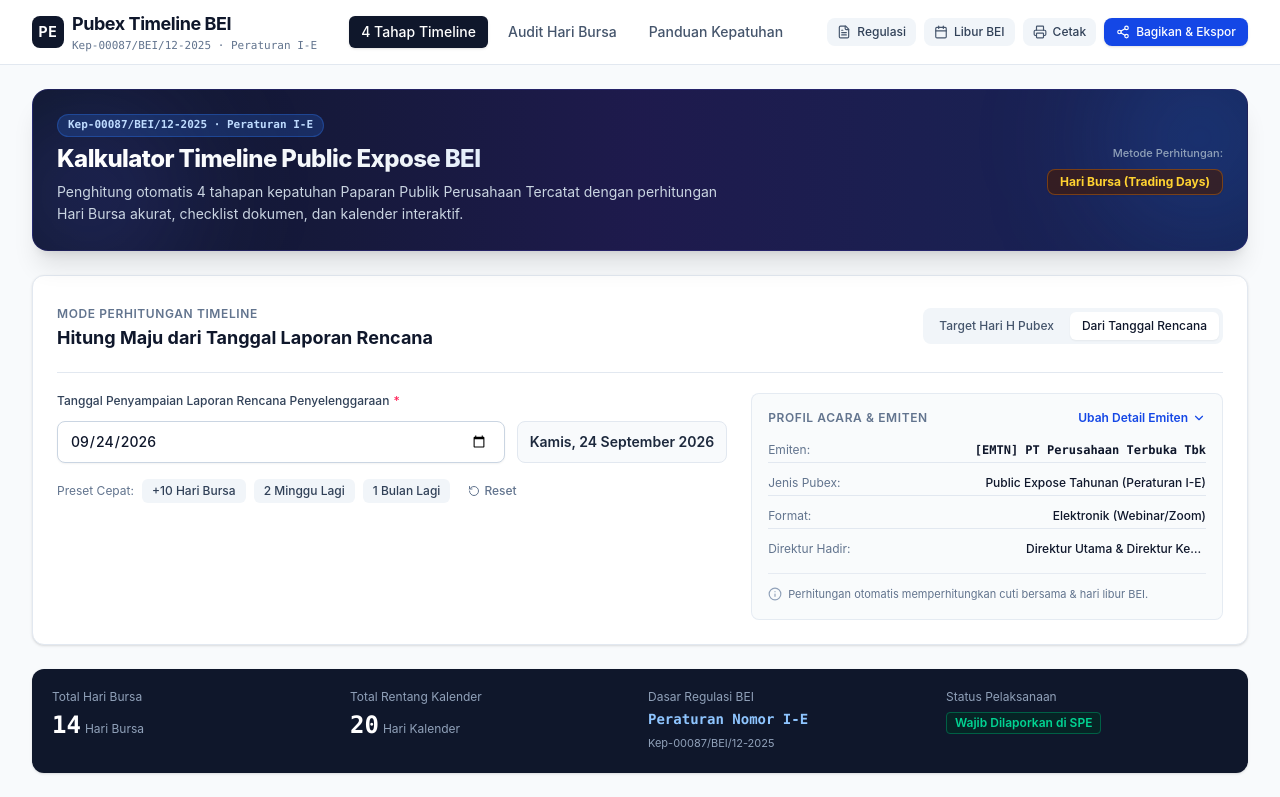
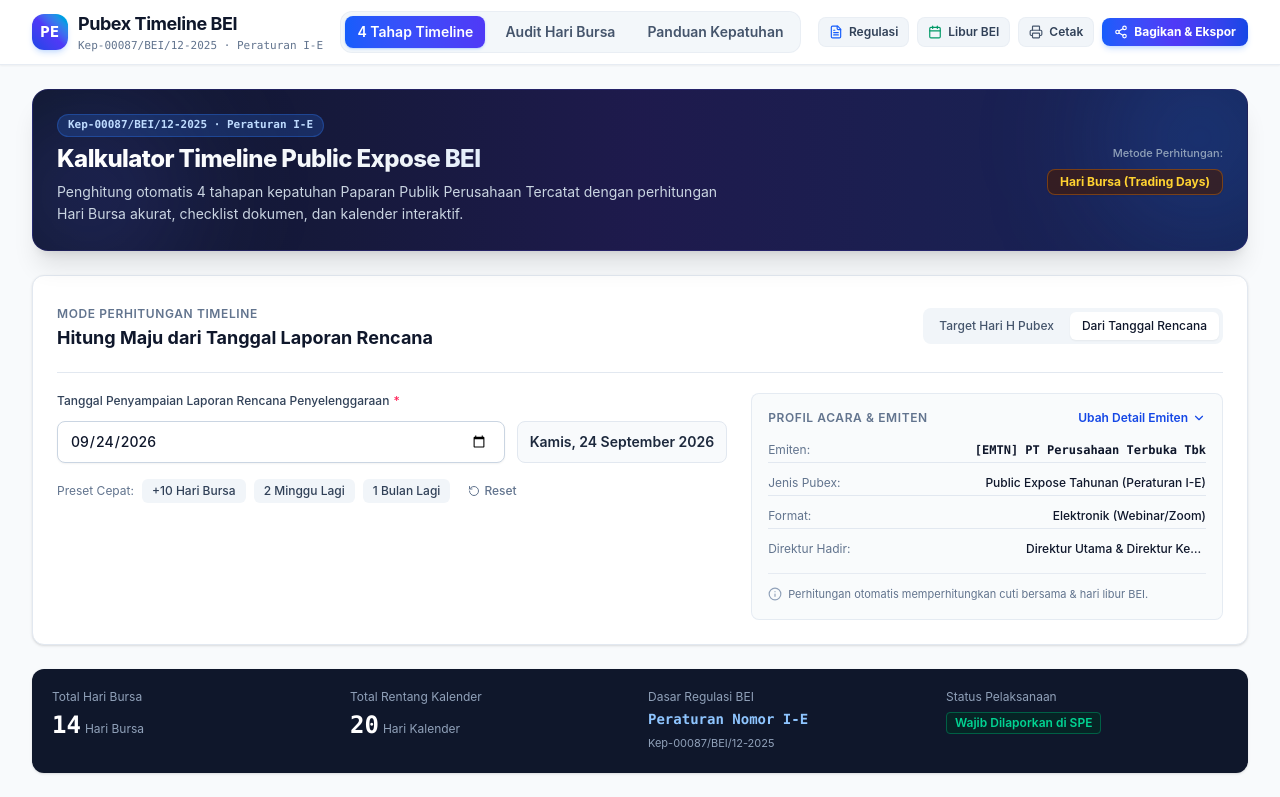
Before and after one commit to hendyka/Pubex, a React (Vite) app: page / in a window 1280 px wide. Shown: the top 797 px of the page. Built offline with nearby package versions, Linux system fonts and the light colour scheme.

Commit message:
Update Header.tsx

```diff
--- a/src/components/Header.tsx
+++ b/src/components/Header.tsx
@@ -19,17 +19,17 @@ export const Header: React.FC<HeaderProps> = ({
   setActiveTab,
 }) => {
   return (
-    <header className="sticky top-0 z-40 bg-white/95 backdrop-blur-md border-b border-slate-200">
+    <header className="sticky top-0 z-40 bg-white/90 backdrop-blur-md border-b border-slate-200/80 shadow-xs">
       <div className="max-w-7xl mx-auto px-4 sm:px-6 lg:px-8">
         <div className="flex items-center justify-between h-16">
-          {/* Zone 1: Single text element wordmark */}
+          {/* Zone 1: Logo & Branding */}
           <div className="flex items-center gap-3">
-            <a href="/" className="flex items-center gap-2 group">
-              <div className="w-8 h-8 rounded-lg bg-slate-900 text-white flex items-center justify-center font-bold text-sm tracking-wider">
+            <a href="/" className="flex items-center gap-2.5 group">
+              <div className="w-9 h-9 rounded-xl bg-gradient-to-tr from-blue-700 via-indigo-600 to-cyan-500 text-white flex items-center justify-center font-extrabold text-sm tracking-wider shadow-md shadow-blue-500/20 group-hover:scale-105 transition-all">
                 PE
               </div>
               <div className="flex flex-col">
-                <span className="text-base sm:text-lg font-bold tracking-tight text-slate-900 group-hover:text-blue-700 transition-colors">
+                <span className="text-base sm:text-lg font-bold tracking-tight text-slate-900 group-hover:text-blue-600 transition-colors">
                   Pubex Timeline BEI
                 </span>
                 <span className="text-[11px] font-mono text-slate-500 hidden sm:block">
@@ -39,34 +39,34 @@ export const Header: React.FC<HeaderProps> = ({
             </a>
           </div>
 
-          {/* Zone 2: Navigation Links / View Switchers */}
-          <nav className="flex items-center gap-1 sm:gap-2">
+          {/* Zone 2: Navigation Tabs */}
+          <nav className="flex items-center gap-1 sm:gap-2 p-1 bg-slate-100/80 rounded-xl border border-slate-200/60">
             <button
               onClick={() => setActiveTab('timeline')}
-              className={`px-3 py-1.5 text-xs sm:text-sm font-medium rounded-md transition-colors ${
+              className={`px-3 py-1.5 text-xs sm:text-sm font-semibold rounded-lg transition-all duration-200 ${
                 activeTab === 'timeline'
-                  ? 'bg-slate-900 text-white shadow-sm'
-                  : 'text-slate-600 hover:text-slate-900 hover:bg-slate-100'
+                  ? 'bg-gradient-to-r from-blue-600 to-indigo-600 text-white shadow-sm shadow-blue-500/25'
+                  : 'text-slate-600 hover:text-slate-900 hover:bg-white/60'
               }`}
             >
               4 Tahap Timeline
             </button>
             <button
               onClick={() => setActiveTab('audit')}
-              className={`px-3 py-1.5 text-xs sm:text-sm font-medium rounded-md transition-colors ${
+              className={`px-3 py-1.5 text-xs sm:text-sm font-semibold rounded-lg transition-all duration-200 ${
                 activeTab === 'audit'
-                  ? 'bg-slate-900 text-white shadow-sm'
-                  : 'text-slate-600 hover:text-slate-900 hover:bg-slate-100'
+                  ? 'bg-gradient-to-r from-blue-600 to-indigo-600 text-white shadow-sm shadow-blue-500/25'
+                  : 'text-slate-600 hover:text-slate-900 hover:bg-white/60'
               }`}
             >
               Audit Hari Bursa
             </button>
             <button
               onClick={() => setActiveTab('guidelines')}
-              className={`hidden md:inline-flex px-3 py-1.5 text-xs sm:text-sm font-medium rounded-md transition-colors ${
+              className={`hidden md:inline-flex px-3 py-1.5 text-xs sm:text-sm font-semibold rounded-lg transition-all duration-200 ${
                 activeTab === 'guidelines'
-                  ? 'bg-slate-900 text-white shadow-sm'
-                  : 'text-slate-600 hover:text-slate-900 hover:bg-slate-100'
+                  ? 'bg-gradient-to-r from-blue-600 to-indigo-600 text-white shadow-sm shadow-blue-500/25'
+                  : 'text-slate-600 hover:text-slate-900 hover:bg-white/60'
               }`}
             >
               Panduan Kepatuhan
@@ -78,25 +78,25 @@ export const Header: React.FC<HeaderProps> = ({
             <button
               onClick={onOpenRegulation}
               title="Lihat Regulasi Kep-00087/BEI/12-2025"
-              className="inline-flex items-center gap-1.5 px-2.5 py-1.5 text-xs font-medium text-slate-700 bg-slate-100 hover:bg-slate-200 rounded-lg transition-colors"
+              className="inline-flex items-center gap-1.5 px-2.5 py-1.5 text-xs font-semibold text-slate-700 bg-slate-100 hover:bg-slate-200/90 rounded-lg transition-colors border border-slate-200/50"
             >
-              <FileText className="w-3.5 h-3.5 text-slate-600" />
+              <FileText className="w-3.5 h-3.5 text-blue-600" />
               <span className="hidden sm:inline">Regulasi</span>
             </button>
 
             <button
               onClick={onOpenHolidays}
-              title="Kalender Libur Bursa BEI"
-              className="inline-flex items-center gap-1.5 px-2.5 py-1.5 text-xs font-medium text-slate-700 bg-slate-100 hover:bg-slate-200 rounded-lg transition-colors"
+              title="Kalender Libur Bursa BEI (CSV)"
+              className="inline-flex items-center gap-1.5 px-2.5 py-1.5 text-xs font-semibold text-slate-700 bg-slate-100 hover:bg-slate-200/90 rounded-lg transition-colors border border-slate-200/50"
             >
-              <Calendar className="w-3.5 h-3.5 text-slate-600" />
+              <Calendar className="w-3.5 h-3.5 text-emerald-600" />
               <span className="hidden sm:inline">Libur BEI</span>
             </button>
 
             <button
               onClick={onPrint}
               title="Cetak Memo Kepatuhan"
-              className="hidden lg:inline-flex items-center gap-1.5 px-2.5 py-1.5 text-xs font-medium text-slate-700 bg-slate-100 hover:bg-slate-200 rounded-lg transition-colors"
+              className="hidden lg:inline-flex items-center gap-1.5 px-2.5 py-1.5 text-xs font-semibold text-slate-700 bg-slate-100 hover:bg-slate-200/90 rounded-lg transition-colors border border-slate-200/50"
             >
               <Printer className="w-3.5 h-3.5 text-slate-600" />
               <span>Cetak</span>
@@ -104,7 +104,7 @@ export const Header: React.FC<HeaderProps> = ({
 
             <button
               onClick={onOpenExport}
-              className="inline-flex items-center gap-1.5 px-3 py-1.5 text-xs font-medium text-white bg-blue-700 hover:bg-blue-800 rounded-lg transition-colors shadow-sm"
+              className="inline-flex items-center gap-1.5 px-3 py-1.5 text-xs font-bold text-white bg-gradient-to-r from-blue-600 via-indigo-600 to-blue-700 hover:from-blue-700 hover:to-indigo-700 rounded-lg transition-all shadow-md shadow-blue-500/20 active:scale-95"
             >
               <Share2 className="w-3.5 h-3.5" />
               <span>Bagikan &amp; Ekspor</span>
```
